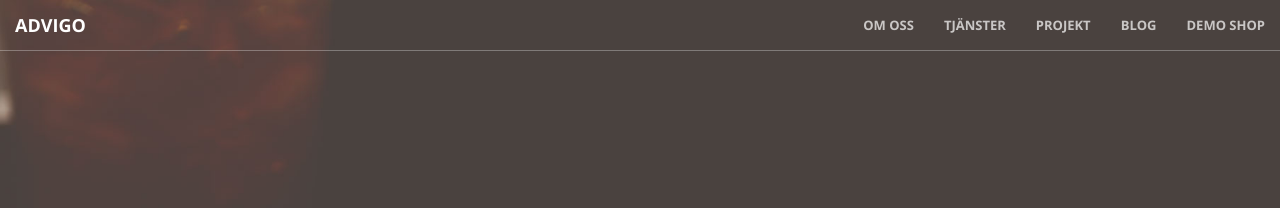
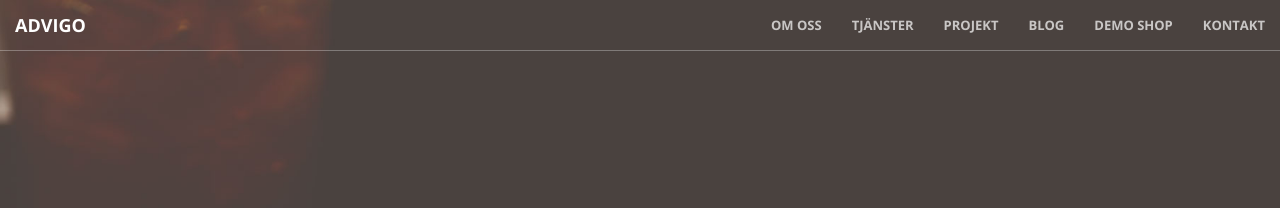
Before and after one commit to advigo/advigo, a Jekyll site: the page built from index.html, in a window 1280 px wide. Shown: the top 208 px of the page. Built offline with Jekyll 4.4.1, drawn with Linux system fonts in a browser that asks for light colours.

Commit message:
added contact in menu

```diff
--- a/_layouts/default.html
+++ b/_layouts/default.html
@@ -52,6 +52,9 @@
 						<li>
               <a href="{{site.baseurl}}/demo-shop.html">Demo Shop</a>
             </li>
+						<li>
+              <a href="{{site.baseurl}}/kontakt.html">Kontakt</a>
+            </li>
 					</ul>
 				</div>
 				<!-- /.navbar-collapse -->
```
Also changed, not shown: 6 other files.
